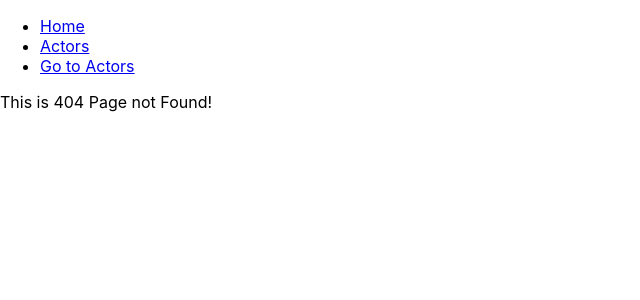
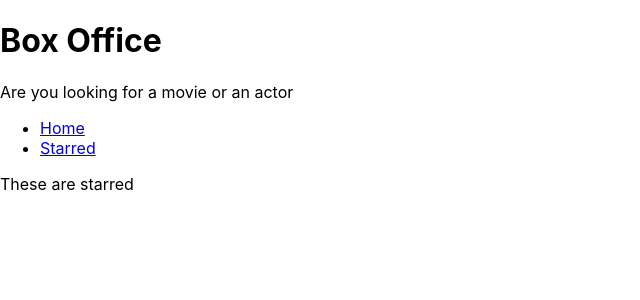
Before and after one commit to Blazekiller8/Box-Office, a React (Create React App) app: page /starred in a window 1280 px wide. Before the commit this address had no page. Shown: the top 300 px of the page, without its empty margins (0-640 px from the left). Built offline with nearby package versions, Linux system fonts and the light colour scheme.

Commit message:
added layout

```diff
--- a/src/App.js
+++ b/src/App.js
@@ -1,25 +1,22 @@
 import React from 'react';
-import { Switch, Route } from 'react-router-dom'
-import Navs from './compnents/Navs';
-import Actors from './pages/Actors';
+import { Switch, Route } from 'react-router-dom';
+import Starred from './pages/Starred';
 import Home from './pages/Home';
 
 function App() {
   return (
-    <div>
-      <Navs />
-    <Switch >
+      <Switch>
         <Route exact path="/">
           <Home />
         </Route>
-      <Route exact path="/actors">
-        <Actors />
+
+        <Route exact path="/starred">
+          <Starred />
         </Route>
-      <Route>
-        This is 404 Page not Found!
+
+        <Route>This is 404 Page not Found!
         </Route>
       </Switch>
-    </div>
   );
 }
 
--- /dev/null
+++ b/src/compnents/MainpageLayout.js
@@ -0,0 +1,15 @@
+import React from 'react'
+import Navs from './Navs'
+import Title from './Title'
+
+const MainpageLayout = ({ children }) => {
+    return (
+        <div>
+            <Title title="Box Office" subtitle="Are you looking for a movie or an actor" />
+        <Navs />
+        {children}
+      </div>
+      )
+}
+
+export default MainpageLayout
--- a/src/compnents/Navs.js
+++ b/src/compnents/Navs.js
@@ -1,22 +1,23 @@
-import React from 'react'
-import { Link } from 'react-router-dom'
+import React from 'react';
+import { Link } from 'react-router-dom';
 
 const LINKS = [
-    {to: '/', text: 'Home'},
-    {to: '/actors', text: 'Actors'}
-]
+  { to: '/', text: 'Home' },
+  { to: '/starred', text: 'Starred' },
+];
 
 const Navs = () => {
-    return (
-        <div>
-            <ul>
-                {
-                    LINKS.map(item => <li key={item.to}><Link to={item.to}>{item.text}</Link></li>)
-                }
-                <li><Link to="/actors">Go to Actors</Link></li>
-            </ul>
-        </div>
-    )
-}
+  return (
+    <div>
+      <ul>
+        {LINKS.map(item => (
+          <li key={item.to}>
+            <Link to={item.to}>{item.text}</Link>
+          </li>
+        ))}
+      </ul>
+    </div>
+  );
+};
 
-export default Navs
+export default Navs;
--- /dev/null
+++ b/src/compnents/Title.js
@@ -0,0 +1,12 @@
+import React from 'react'
+
+const Title = ({ title, subtitle }) => {
+    return (
+        <div>
+            <h1>{title}</h1>
+            <p> {subtitle} </p>
+        </div>
+    )
+}
+
+export default Title
--- a/src/pages/Actors.js
+++ /dev/null
@@ -1,11 +0,0 @@
-import React from 'react'
-
-const Actors = () => {
-    return (
-        <div>
-            These are actors
-        </div>
-    )
-}
-
-export default Actors
--- a/src/pages/Home.js
+++ b/src/pages/Home.js
@@ -1,11 +1,12 @@
 import React from 'react'
+import MainpageLayout from '../compnents/MainpageLayout'
 
 const Home = () => {
     return (
-        <div>
+        <MainpageLayout>
             This is Home
-        </div>
+        </MainpageLayout>
     )
-}
+    }
 
 export default Home
--- /dev/null
+++ b/src/pages/Starred.js
@@ -0,0 +1,8 @@
+import React from 'react';
+import MainpageLayout from '../compnents/MainpageLayout';
+
+const starred = () => {
+  return <MainpageLayout>These are starred</MainpageLayout>;
+};
+
+export default starred;
```
Also changed, not shown: 1 other file (tests, documents, lock files or other folders). Lines whose indentation alone changed are shown as unchanged.
